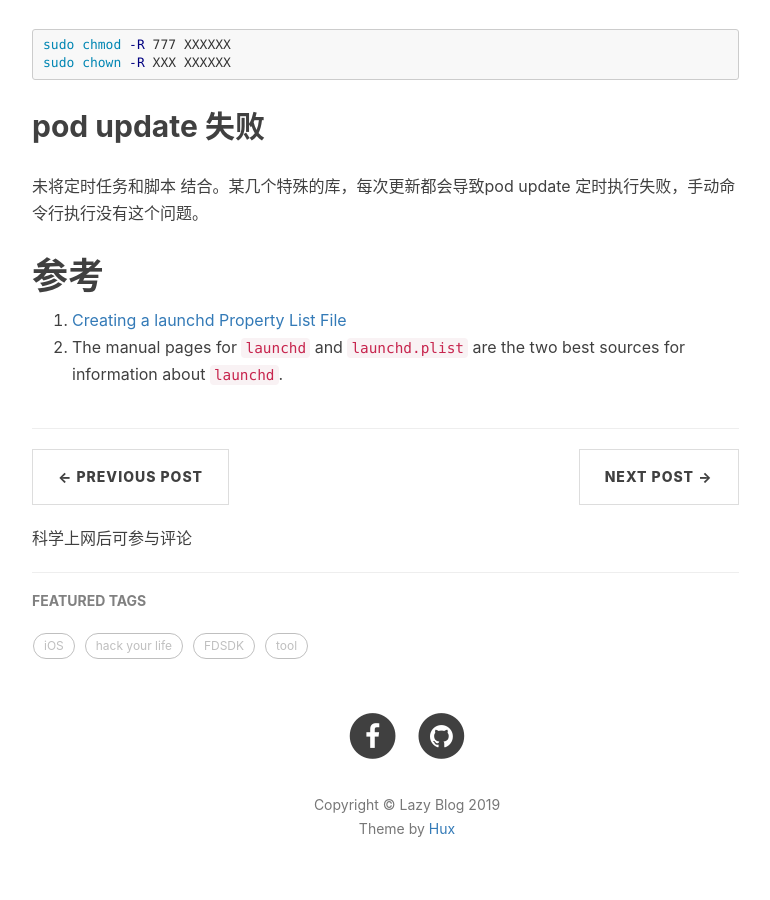
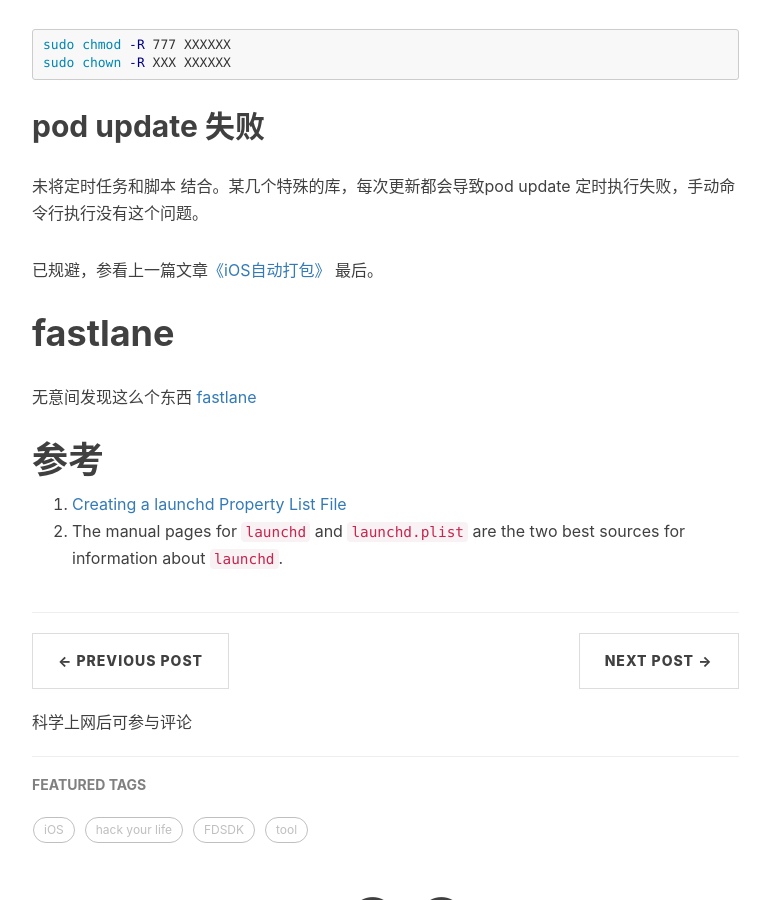
Before and after one commit to toolazytoname/toolazytoname.github.io, a Jekyll site: the page built from _posts/2019-01-07-script-package.markdown, in a window 1280 px wide and 900 px high, scrolled down 4605 px. Shown: the whole window, without its empty margins (233-1003 px from the left). Built offline with Jekyll 4.4.1, drawn with Linux system fonts in a browser that asks for light colours; nearby versions of some CDN libraries; comment, search, counter and statistics services are not loaded.

Commit message:
edit 2019-01-07-script-package.markdown

```diff
--- a/_posts/2019-01-07-script-package.markdown
+++ b/_posts/2019-01-07-script-package.markdown
@@ -226,6 +226,14 @@ sudo chown -R XXX XXXXXX
 
 未将定时任务和脚本 结合。某几个特殊的库，每次更新都会导致pod update 定时执行失败，手动命令行执行没有这个问题。
 
+已规避，参看上一篇文章[《iOS自动打包》]({{ site.url }}/ios/2018/12/27/package/l) 最后。
+
+# fastlane
+
+无意间发现这么个东西  [fastlane](https://docs.fastlane.tools)
+
+
+
 # 参考
 
 1. [Creating a launchd Property List File](https://developer.apple.com/library/archive/documentation/MacOSX/Conceptual/BPSystemStartup/Chapters/CreatingLaunchdJobs.html#//apple_ref/doc/uid/TP40001762-104142)
```
